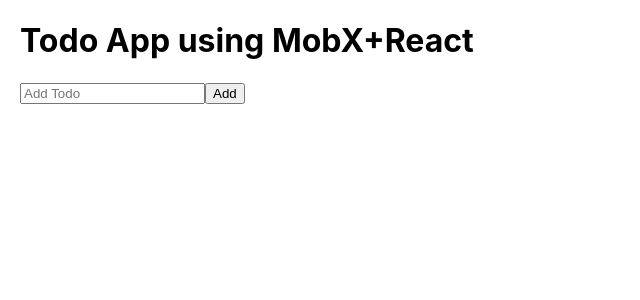
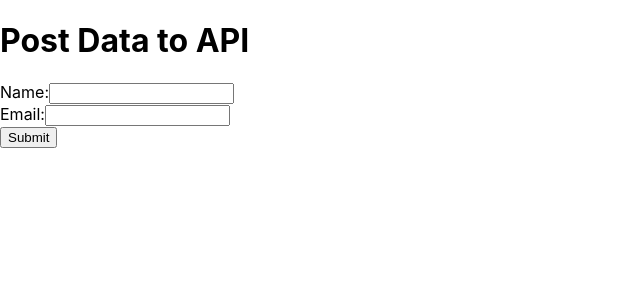
Before and after one commit to LohMehul/CRUD-Operation, a React (Create React App) app in the folder crud-no-api/: page / in a window 1280 px wide. Shown: the top 300 px of the page, without its empty margins (0-640 px from the left). Built offline with nearby package versions, Linux system fonts and the light colour scheme.

Commit message:
api data post

```diff
--- a/crud-no-api/src/App.js
+++ b/crud-no-api/src/App.js
@@ -64,32 +64,47 @@
 
 
 
-// ------ class for todo list using mobx ------
-import React from 'react';
-import { useContext } from "react";
-import { observer } from "mobx-react";
-import CreateTodo from "./CreateTodo";
-import TodoItem from "./TodoItem";
-import { TodoStoreContext } from "./store";
+// // ------ class for todo list using mobx ------
+// import React from 'react';
+// import { useContext } from "react";
+// import { observer } from "mobx-react";
+// import CreateTodo from "./CreateTodo";
+// import TodoItem from "./TodoItem";
+// import { TodoStoreContext } from "./store";
 
 
 
-const App = observer(() => {
+// const App = observer(() => {
 
-  const store = useContext(TodoStoreContext);
-  console.log("app js is called");
+//   const store = useContext(TodoStoreContext);
+//   console.log("app js is called");
+//   return (
+//     <div style={{ margin: "20px" }}>
+//       <h1>Todo App using MobX+React</h1>
+//       <CreateTodo />
+//       <ul>
+//         {store.todos.map((todo) => (
+//           <TodoItem key={todo.id} todo={todo} />
+//         ))}
+//       </ul>
+//     </div>
+//   );
+// }
+// );
+
+// export default App;
+
+
+import React from 'react';
+import FormComponent from './components/FormComponent.jsx';
+
+function App() {
   return (
-    <div style={{ margin: "20px" }}>
-      <h1>Todo App using MobX+React</h1>
-      <CreateTodo />
-      <ul>
-        {store.todos.map((todo) => (
-          <TodoItem key={todo.id} todo={todo} />
-        ))}
-      </ul>
+    <div className="App">
+      <h1>Post Data to API</h1>
+      <FormComponent />
     </div>
   );
 }
-);
 
 export default App;
--- /dev/null
+++ b/crud-no-api/src/components/FormComponent.jsx
@@ -0,0 +1,61 @@
+import React, { useState } from 'react';
+
+const FormComponent = () => {
+  const [formData, setFormData] = useState({
+    name: '',
+    email: '',
+  });
+
+  const handleChange = (e) => {
+    const { name, value } = e.target;
+    setFormData((prevData) => ({
+      ...prevData,
+      [name]: value,
+    }));
+  };
+
+  const handleSubmit = async (e) => {
+    e.preventDefault();
+
+    try {
+      const response = await fetch('https://api.example.com/data', {
+        method: 'POST',
+        headers: {
+          'Content-Type': 'application/json',
+        },
+        body: JSON.stringify(formData),
+      });
+
+      const data = await response.json();
+      console.log('Data posted:', data);
+    } catch (error) {
+      console.error('Error posting data:', error);
+    }
+  };
+
+  return (
+    <form onSubmit={handleSubmit}>
+      <div>
+        <label>Name:</label>
+        <input
+          type="text"
+          name="name"
+          value={formData.name}
+          onChange={handleChange}
+        />
+      </div>
+      <div>
+        <label>Email:</label>
+        <input
+          type="email"
+          name="email"
+          value={formData.email}
+          onChange={handleChange}
+        />
+      </div>
+      <button type="submit">Submit</button>
+    </form>
+  );
+};
+
+export default FormComponent;
```
